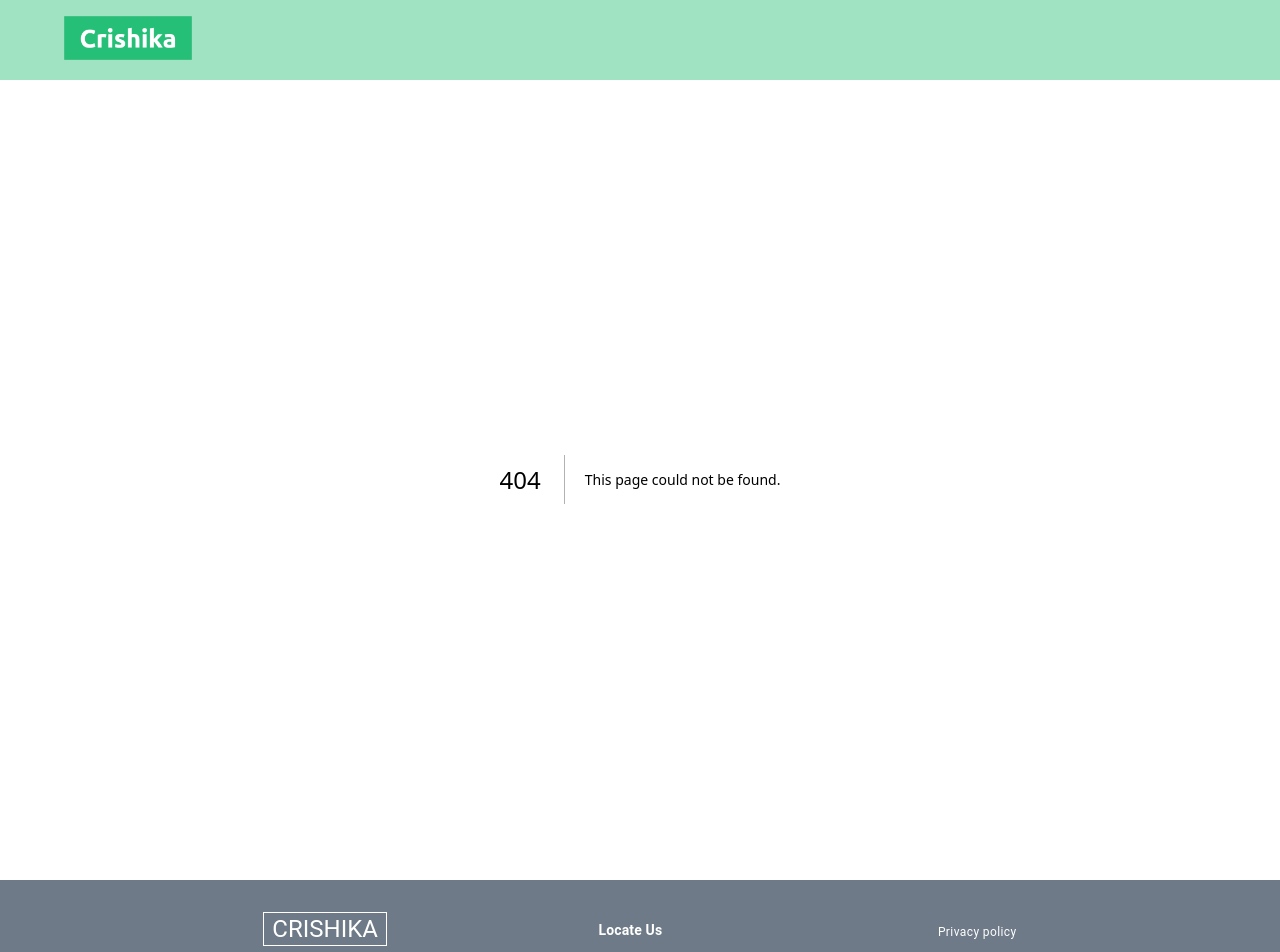
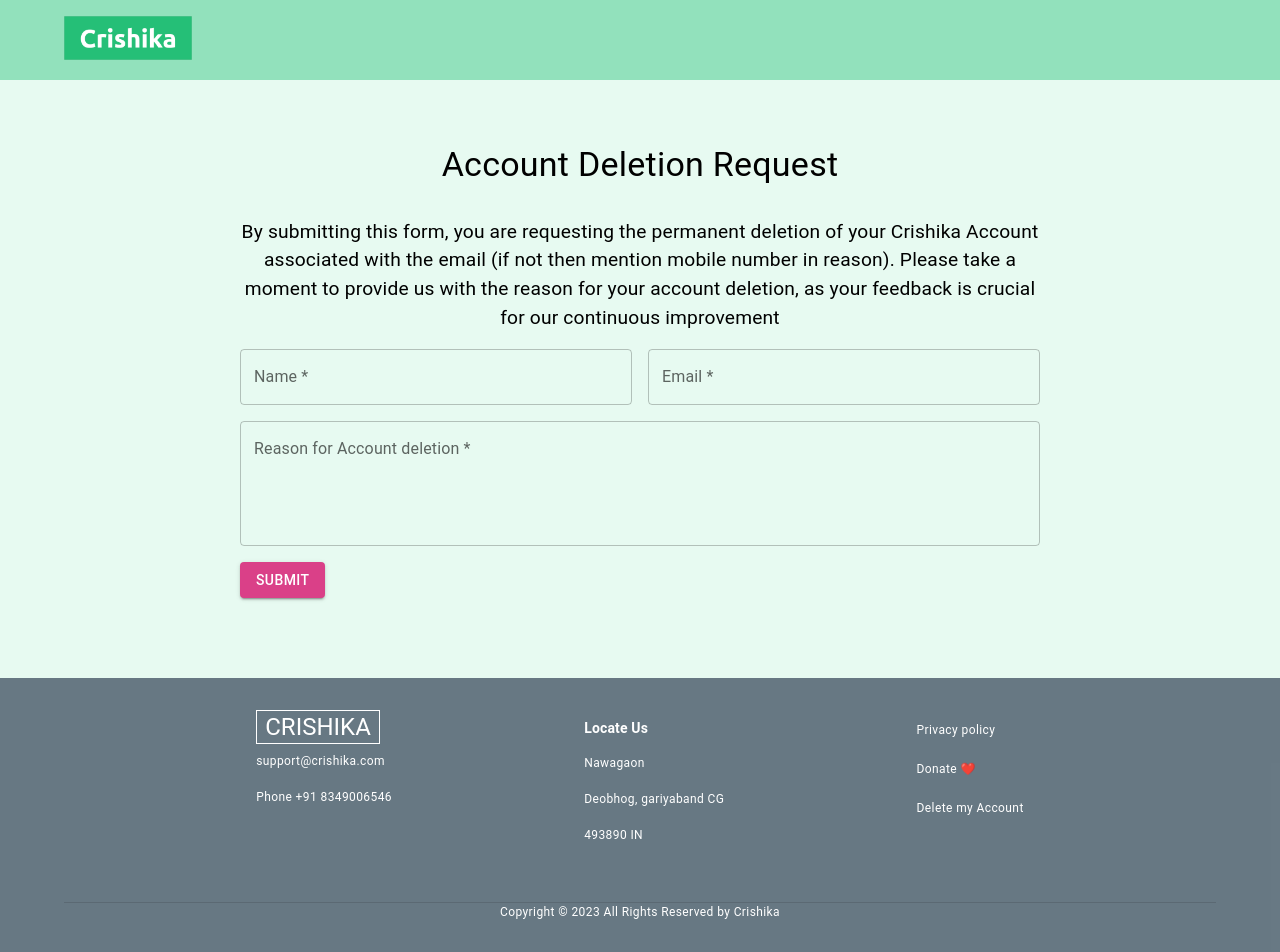
Before and after one commit to hmdrx/crishika-next, a Next.js app: page /account-delete in a window 1280 px wide. Before the commit this address had no page. Shown: the top 952 px of the page. Built offline with nearby package versions, Linux system fonts and the light colour scheme.

Commit message:
account delete page added

```diff
--- /dev/null
+++ b/src/app/account-delete/loading.tsx
@@ -0,0 +1,12 @@
+import React from 'react';
+import { CircularProgress, Box } from '@mui/material';
+
+const Loading = () => {
+  return (
+    <Box height={'100%'} sx={{ display: 'flex', justifyContent: 'center' }}>
+      <CircularProgress color="success" />
+    </Box>
+  );
+};
+
+export default Loading;
--- /dev/null
+++ b/src/app/account-delete/page.jsx
@@ -0,0 +1,215 @@
+'use client';
+import {
+  Alert,
+  Box,
+  Container,
+  Divider,
+  Stack,
+  TextField,
+  Typography,
+} from '@mui/material';
+import React from 'react';
+import axios from 'axios';
+import { useState } from 'react';
+import Snackbar from '@mui/material/Snackbar';
+import Button from '@mui/material/Button';
+import {
+  ValidateEmail,
+  ValidateMessage,
+  ValidateName,
+} from '../../utils/Validators';
+import { colors } from '@/constants/colors';
+
+const DeleteAccount = () => {
+  const [inputs, setInputs] = useState();
+  const [error, setError] = useState({
+    name: false,
+    email: false,
+    message: false,
+  });
+  const [loading, setLoading] = useState(false);
+
+  const [snackbar, setSnackbar] = useState({
+    open: false,
+    vertical: 'bottom',
+    horizontal: 'center',
+    severity: 'success',
+    message: '',
+  });
+
+  const handleClick = newState => {
+    setSnackbar({ ...newState, open: true });
+  };
+
+  const handleClose = () => {
+    setSnackbar({ ...snackbar, open: false });
+  };
+
+  const submitHandler = () => {
+    const isNameValid = ValidateName(inputs?.name);
+    const isEmailValid = ValidateEmail(inputs?.email);
+    const isMessageValid = ValidateMessage(inputs?.message);
+
+    if (isNameValid && isEmailValid && isMessageValid) {
+      (async () => {
+        setLoading(true);
+        try {
+          const res = await axios.post(
+            `${process.env.NEXT_PUBLIC_BASE_URL}/api/v1/inquiry/guest`,
+            {
+              name: inputs.name.trim(),
+              email: inputs.email.trim(),
+              message: inputs.message.trim(),
+            }
+          );
+          if (res.status === 201) {
+            setInputs({ name: '', email: '', message: '' });
+            handleClick({
+              vertical: 'bottom',
+              horizontal: 'center',
+              severity: 'success',
+              message: res.data.message,
+            });
+          }
+        } catch (error) {
+          console.log(error.message);
+          handleClick({
+            vertical: 'bottom',
+            horizontal: 'center',
+            severity: 'error',
+            message: error.message,
+          });
+        } finally {
+          setLoading(false);
+        }
+      })();
+    } else {
+      setError({
+        name: !isNameValid,
+        email: !isEmailValid,
+        message: !isMessageValid,
+      });
+    }
+  };
+  return (
+    <Container sx={{ my: 8 }}>
+      <Typography sx={{ mb: 4 }} align="center" variant="h4">
+        Account Deletion Request
+      </Typography>
+      <Box sx={{ textAlign: 'center', maxWidth: '50rem', m: 'auto' }}>
+        <Snackbar
+          autoHideDuration={2000}
+          anchorOrigin={{
+            vertical: snackbar.vertical,
+            horizontal: snackbar.horizontal,
+          }}
+          open={snackbar.open}
+          onClose={handleClose}
+          key={snackbar.vertical + snackbar.horizontal}
+        >
+          <Alert
+            onClose={handleClose}
+            severity={snackbar.severity}
+            sx={{ width: '100%' }}
+          >
+            {snackbar.message}
+          </Alert>
+        </Snackbar>
+
+        <Typography sx={{ mb: 2, fontSize: '1.2rem' }} variant="body1">
+          By submitting this form, you are requesting the permanent deletion of
+          your Crishika Account associated with the email (if not then mention
+          mobile number in reason). Please take a moment to provide us with the
+          reason for your account deletion, as your feedback is crucial for our
+          continuous improvement
+        </Typography>
+
+        <Stack
+          sx={{ mb: 2 }}
+          // direction={{ md: 'row' }}
+          justifyContent="space-between"
+          alignItems="center"
+          spacing={2}
+        >
+          <Stack direction={{ md: 'row' }} gap={2} sx={{ width: '100%' }}>
+            <TextField
+              label="Name *"
+              error={error.name}
+              focused={error.name}
+              helperText={error.name && 'Plz enter valid name'}
+              fullWidth
+              value={inputs?.name}
+              onChange={event => {
+                setInputs(prev => {
+                  return { ...prev, name: event.target.value };
+                });
+                setError(prev => {
+                  return { ...prev, name: false };
+                });
+              }}
+            />
+
+            <TextField
+              label="Email *"
+              size="medium"
+              error={error.email}
+              focused={error.email}
+              helperText={error.email && 'Plz enter valid email'}
+              fullWidth
+              value={inputs?.email}
+              onChange={event => {
+                setInputs(prev => {
+                  return { ...prev, email: event.target.value };
+                });
+                setError(prev => {
+                  return { ...prev, email: false };
+                });
+              }}
+            />
+          </Stack>
+          {/* <Box display={{ md: 'flex' }}> */}
+          <TextField
+            id="outlined-multiline-static"
+            label="Reason for Account deletion *"
+            multiline
+            rows={4}
+            error={error.message}
+            focused={error.message}
+            helperText={
+              error.message && 'Plz enter message between 10-1000 character'
+            }
+            fullWidth
+            value={inputs?.message}
+            onChange={event => {
+              setInputs(prev => {
+                return { ...prev, message: event.target.value };
+              });
+              setError(prev => {
+                return { ...prev, message: false };
+              });
+            }}
+          />
+          {/* </Box> */}
+
+          <Button
+            // sx={{ alignSelf: 'flex-start' }}
+            disabled={loading}
+            sx={{
+              alignSelf: 'flex-start',
+              mt: 4,
+              backgroundColor: colors.secondary,
+              '&:hover': {
+                backgroundColor: colors.secondaryVariant,
+              },
+            }}
+            variant="contained"
+            onClick={submitHandler}
+          >
+            Submit
+          </Button>
+        </Stack>
+      </Box>
+    </Container>
+  );
+};
+export default DeleteAccount;
--- a/src/components/Footer.jsx
+++ b/src/components/Footer.jsx
@@ -100,6 +100,26 @@
                   </Typography>
                 </Link>
               </Box>
+              <Box sx={{ my: 1 }}>
+                <Link
+                  onClick={() => window.scrollTo(0, 0)}
+                  href="/account-delete"
+                >
+                  <Typography
+                    sx={{
+                      py: 1,
+                      ':hover': {
+                        textDecoration: 'underline',
+                        cursor: 'default',
+                      },
+                    }}
+                    color="white"
+                    variant="caption"
+                  >
+                    Delete my Account
+                  </Typography>
+                </Link>
+              </Box>
             </Stack>
           </Stack>
           <Divider />
```
